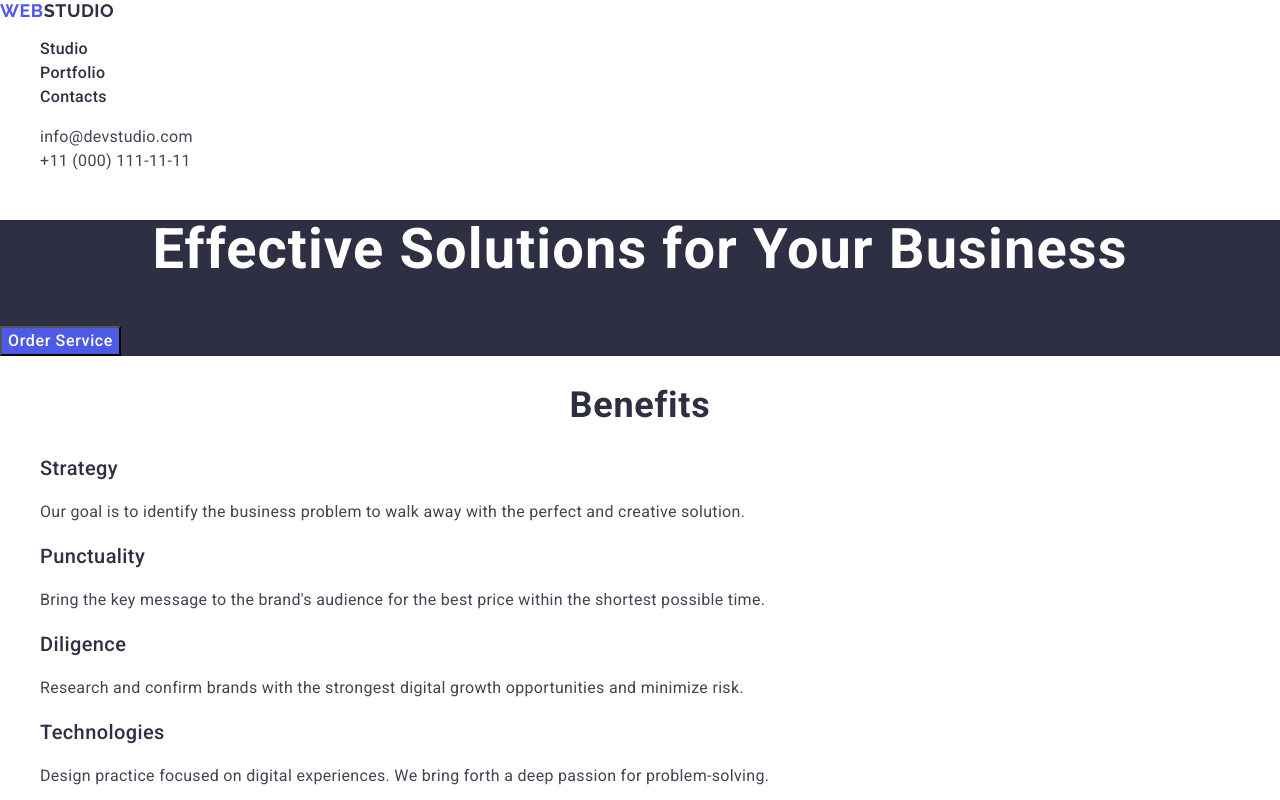
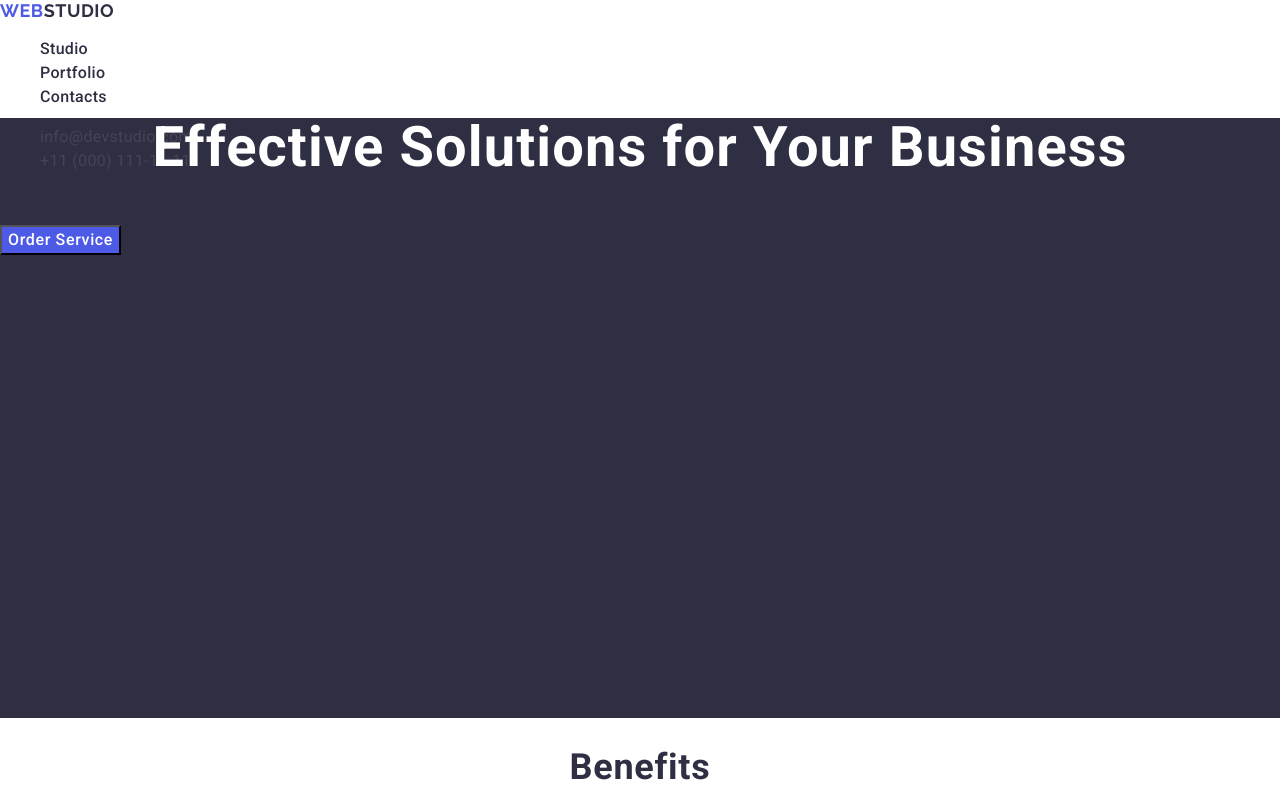
Before and after one commit to Oleksii996/goit-markup-hw-03, a plain HTML site: page index.html in a window 1280 px wide. Shown: the top 800 px of the page. Drawn offline with nearby package versions, Linux system fonts and the light colour scheme.

Commit message:
update css

```diff
--- a/css/styles.css
+++ b/css/styles.css
@@ -14,6 +14,7 @@ ul {
 /* Header */
   header {
    background-color: #ffffff;
+   height: 72px;
   }
   .website-logo {
     font-family: "Raleway", sans-serif;
@@ -62,6 +63,7 @@ ul {
 /* Section 1 - Effective Solutions */
   .section_effective_solutions {
     background-color: #2e2f42;
+    height: 600px;
   }
   .h-first-class {
     font-size: 56px;
@@ -111,6 +113,7 @@ ul {
 /* Section 3 - Our Team */
   .section_our_team {
     background-color: #f4f4fd;
+    height: 732px;
   }
   .h-second-class {
     font-size: 36px;
```
